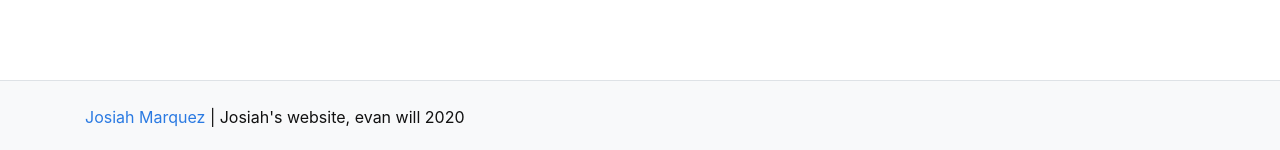
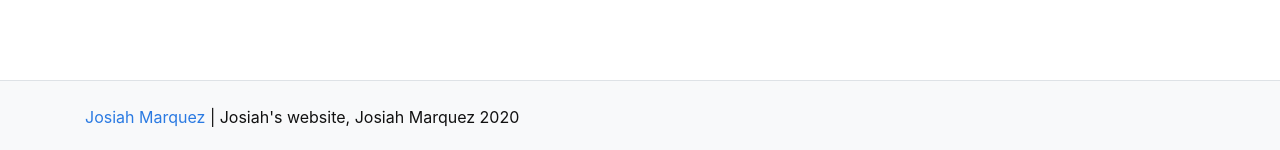
Before and after one commit to jmm43904/website, a Jekyll site: the page built from pages/about.md, in a window 1280 px wide. Shown: the part 747-897 px from the top of the page. Built offline with Jekyll 4.4.1, drawn with Linux system fonts in a browser that asks for light colours.

Commit message:
Update _config.yml

```diff
--- a/_config.yml
+++ b/_config.yml
@@ -12,7 +12,7 @@
 title: Josiah Marquez
 description: "Josiah's website"
 year: 2020
-author: evan will
+author: Josiah Marquez
 # add search box to navbar, true/false
 search: true
 
@@ -29,7 +29,7 @@ url:
 # baseurl is your github repository's name prefixed with a /
 baseurl:
 # location of code, the full url to your github repository
-source-code: https://github.com/thecdil/bootstrap-template
+source-code: https://github.com/jmm43904/website
 
 ##########
 # GOOGLE ANALYTICS [optional!]
```
